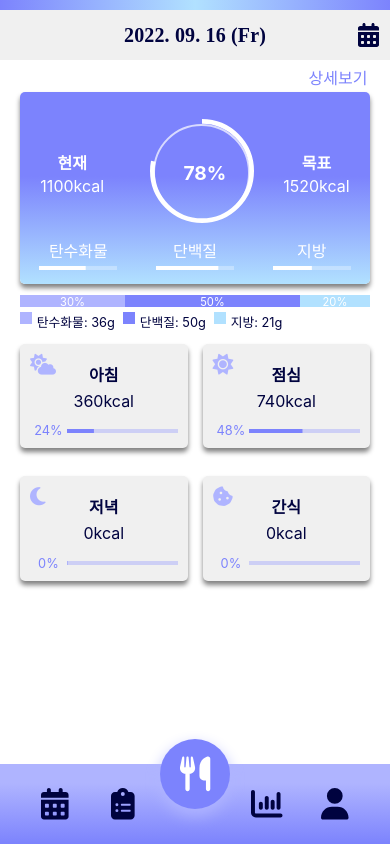
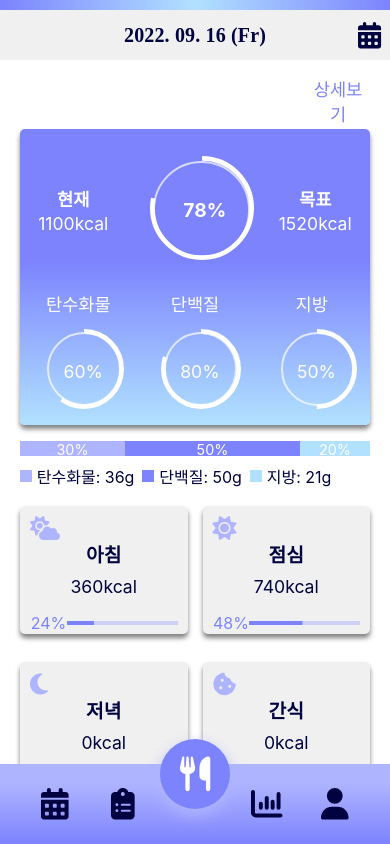
Before and after one commit to hallov012/Ease-EasyLose, a React (Create React App) app in the folder frontend/: page /main in a window 390 px wide. Built offline with nearby package versions, Linux system fonts and the light colour scheme; a web font is replaced by a local one.

Commit message:
Fix: mainpage responsive 화면 길이에 따른 구성 변경

```diff
--- a/frontend/src/App.css
+++ b/frontend/src/App.css
@@ -48,7 +48,22 @@
   );
 }
 
+.gradient_color__horizon {
+  background: var(--main-color);
+  background: linear-gradient(
+    90deg,
+    var(--main-color) 44%,
+    var(--light-color) 88%
+  );
+}
+
 a {
   text-decoration: none;
   color: var(--text-color);
 }
+
+@media (min-height: 800px) {
+  .App {
+    font-size: 1.1rem;
+  }
+}
--- a/frontend/src/components/MainPage/MealCardItem/MealCardItem.module.css
+++ b/frontend/src/components/MainPage/MealCardItem/MealCardItem.module.css
@@ -34,3 +34,28 @@
   align-items: center;
   font-size: 0.8rem;
 }
+
+@media (min-height: 800px) {
+  .meal_item__box {
+    height: 8rem;
+  }
+
+  .meal_item__box i {
+    font-size: 1.5rem;
+  }
+
+  .meal_item__box .item__middle {
+    bottom: 0;
+    font-size: 1.1rem;
+  }
+
+  .item__middle span:first-child {
+    margin-bottom: 0.5rem;
+    font-size: 1.2rem;
+  }
+
+  .meal_item__box .item__bottom {
+    margin-top: 1rem;
+    font-size: 1rem;
+  }
+}
--- a/frontend/src/components/MainPage/NutrientSummary/NutrientSummary.js
+++ b/frontend/src/components/MainPage/NutrientSummary/NutrientSummary.js
@@ -1,6 +1,6 @@
 import classes from "./NutrientSummary.module.css"
 import ProgressCircular from "../ProgressCircular/ProgressCircular"
-import ProgressLinear from "../ProgressLinear/ProgressLinear"
+import ProgressList from "../ProgressList/ProgressList"
 
 import { NavLink } from "react-router-dom"
 
@@ -8,11 +8,10 @@ function NutrientSummary() {
   const now_calorie = 1100
   const plan_calorie = 1520
   return (
+    <NavLink to="main/summary">
       <div className={classes.summary_area}>
         <div className={classes.nav_box}>
-        <NavLink to="main/summary">
           <div className={classes.summary_link}>상세보기</div>
-        </NavLink>
         </div>
         <div
           className={`${classes.summary_box} box_shadow gradient_color__vertical`}
@@ -28,9 +27,12 @@ function NutrientSummary() {
               <span>{plan_calorie}kcal</span>
             </div>
           </div>
-        <ProgressLinear />
+          <div className={classes.progress_area}>
+            <ProgressList />
           </div>
         </div>
+      </div>
+    </NavLink>
   )
 }
 export default NutrientSummary
--- a/frontend/src/components/MainPage/NutrientSummary/NutrientSummary.module.css
+++ b/frontend/src/components/MainPage/NutrientSummary/NutrientSummary.module.css
@@ -5,7 +5,7 @@
 .summary_link {
   color: var(--main-color);
   width: 4rem;
-  margin-top: 0.3rem;
+  margin-top: 0.5rem;
 }
 
 .summary_box {
@@ -34,3 +34,17 @@
   font-weight: bolder;
   margin-bottom: 0.1rem;
 }
+
+@media (min-height: 800px) {
+  .summary_box {
+    height: 18.5rem;
+  }
+
+  .summary_link {
+    margin-top: 1rem;
+  }
+
+  .progress_area {
+    margin-top: 1rem;
+  }
+}
--- /dev/null
+++ b/frontend/src/components/MainPage/ProgressCircularList/ProgressCircularList.js
@@ -0,0 +1,4 @@
+function ProgressCircularList() {
+  return <div>응애!</div>
+}
+export default ProgressCircularList
--- a/frontend/src/components/MainPage/ProgressLinear/ProgressLinear.js
+++ /dev/null
@@ -1,37 +0,0 @@
-import classes from "./ProgressLinear.module.css"
-
-import * as React from "react"
-import LinearProgress from "@mui/material/LinearProgress"
-
-function ProgressLinear() {
-  const progress_value = [60, 80, 50]
-  return (
-    <div className={classes.progress_box}>
-      <div className={classes.progress_item}>
-        <div className={classes.nutrient_text}>탄수화물</div>
-        <LinearProgress
-          variant="determinate"
-          value={progress_value[0]}
-          color="inherit"
-        />
-      </div>
-      <div className={classes.progress_item}>
-        <div className={classes.nutrient_text}>단백질</div>
-        <LinearProgress
-          variant="determinate"
-          value={progress_value[1]}
-          color="inherit"
-        />
-      </div>
-      <div className={classes.progress_item}>
-        <div className={classes.nutrient_text}>지방</div>
-        <LinearProgress
-          variant="determinate"
-          value={progress_value[2]}
-          color="inherit"
-        />
-      </div>
-    </div>
-  )
-}
-export default ProgressLinear
--- a/frontend/src/components/MainPage/ProgressLinear/ProgressLinear.module.css
+++ /dev/null
@@ -1,14 +0,0 @@
-.progress_box {
-  display: grid;
-  grid-template-columns: 1fr 1fr 1fr;
-}
-
-.progress_item {
-  padding: 0 1.2rem;
-  position: relative;
-  bottom: 1rem;
-}
-
-.nutrient_text {
-  margin-bottom: 0.3rem;
-}
--- /dev/null
+++ b/frontend/src/components/MainPage/ProgressList/ProgressList.js
@@ -0,0 +1,93 @@
+import classes from "./ProgressList.module.css"
+
+import * as React from "react"
+import LinearProgress from "@mui/material/LinearProgress"
+// import { useState } from "react"
+import CircularProgress from "@mui/material/CircularProgress"
+import { createTheme, ThemeProvider } from "@mui/material/styles"
+
+const theme = createTheme({
+  palette: {
+    primary: {
+      main: "#b1e1ff",
+    },
+  },
+})
+
+function ProgressList() {
+  const progress_value = [60, 80, 50]
+  return (
+    <div className={classes.progress_box}>
+      {/* 탄수화물 */}
+      <div className={classes.progress_item}>
+        <div className={classes.nutrient_text}>탄수화물</div>
+        <div className={classes.linear_progress}>
+          <LinearProgress
+            variant="determinate"
+            value={progress_value[0]}
+            color="inherit"
+          />
+        </div>
+        <div className={classes.circular_progress}>
+          <ThemeProvider theme={theme}>
+            <CircularProgress
+              variant="determinate"
+              value={progress_value[0]}
+              color="inherit"
+              thickness="2.5"
+            />
+          </ThemeProvider>
+          <span className={classes.percent_text}>{progress_value[0]}%</span>
+          <div className={classes.inner_circle}></div>
+        </div>
+      </div>
+      {/* 단백질 */}
+      <div className={classes.progress_item}>
+        <div className={classes.nutrient_text}>단백질</div>
+        <div className={classes.linear_progress}>
+          <LinearProgress
+            variant="determinate"
+            value={progress_value[1]}
+            color="inherit"
+          />
+        </div>
+        <div className={classes.circular_progress}>
+          <ThemeProvider theme={theme}>
+            <CircularProgress
+              variant="determinate"
+              value={progress_value[1]}
+              color="inherit"
+              thickness="2.5"
+            />
+          </ThemeProvider>
+          <span className={classes.percent_text}>{progress_value[1]}%</span>
+          <div className={classes.inner_circle}></div>
+        </div>
+      </div>
+      {/* 지방 */}
+      <div className={classes.progress_item}>
+        <div className={classes.nutrient_text}>지방</div>
+        <div className={classes.linear_progress}>
+          <LinearProgress
+            variant="determinate"
+            value={progress_value[2]}
+            color="inherit"
+          />
+        </div>
+        <div className={classes.circular_progress}>
+          <ThemeProvider theme={theme}>
+            <CircularProgress
+              variant="determinate"
+              value={progress_value[2]}
+              color="inherit"
+              thickness="2.5"
+            />
+          </ThemeProvider>
+          <span className={classes.percent_text}>{progress_value[2]}%</span>
+          <div className={classes.inner_circle}></div>
+        </div>
+      </div>
+    </div>
+  )
+}
+export default ProgressList
--- /dev/null
+++ b/frontend/src/components/MainPage/ProgressList/ProgressList.module.css
@@ -0,0 +1,49 @@
+.progress_box {
+  display: grid;
+  grid-template-columns: 1fr 1fr 1fr;
+}
+
+.progress_item {
+  padding: 0 1.2rem;
+  position: relative;
+  bottom: 1rem;
+}
+
+.nutrient_text {
+  margin-bottom: 0.3rem;
+}
+
+.circular_progress {
+  display: none;
+  flex-direction: column;
+  justify-content: center;
+  position: relative;
+  left: 0.3rem;
+}
+
+.circular_progress svg {
+  width: 5rem;
+  position: relative;
+  left: -3rem;
+}
+
+.circular_progress .inner_circle {
+  border: solid 2px rgba(255, 255, 255, 0.7);
+  content: "";
+  width: 4.6rem;
+  height: 4.6rem;
+  border-radius: 100%;
+  position: relative;
+  bottom: 3.1rem;
+  left: 0.2rem;
+}
+
+@media (min-height: 800px) {
+  .linear_progress {
+    display: none;
+  }
+
+  .circular_progress {
+    display: flex;
+  }
+}
--- a/frontend/src/components/MainPage/SumProgressBar/SumProgressBar.module.css
+++ b/frontend/src/components/MainPage/SumProgressBar/SumProgressBar.module.css
@@ -33,6 +33,7 @@
   display: flex;
   font-size: 0.8rem;
   margin-right: 0.5rem;
+  align-items: center;
 }
 
 .info_item div {
@@ -40,3 +41,23 @@
   height: 12px;
   margin-right: 0.3rem;
 }
+
+@media (min-height: 800px) {
+  .sum_progress {
+    margin-top: 1rem;
+    margin-bottom: 0.5rem;
+  }
+
+  .info_box {
+    margin-bottom: 0.3rem;
+  }
+
+  .sum_progress {
+    height: 15px;
+    font-size: 0.9rem;
+  }
+
+  .info_item {
+    font-size: 1rem;
+  }
+}
```
Also changed, not shown: frontend/src/components/MainPage/ProgressCircularList/ProgressCircularList.module.css (added). Lines whose indentation alone changed are shown as unchanged.
